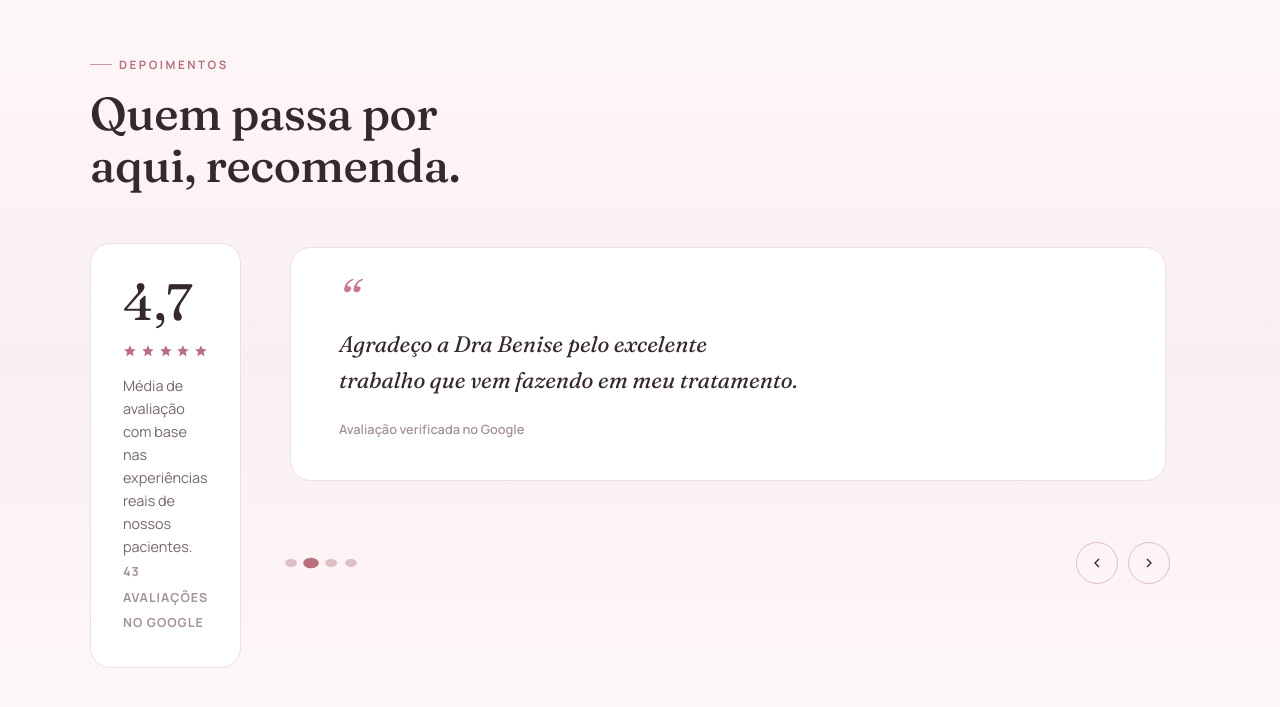
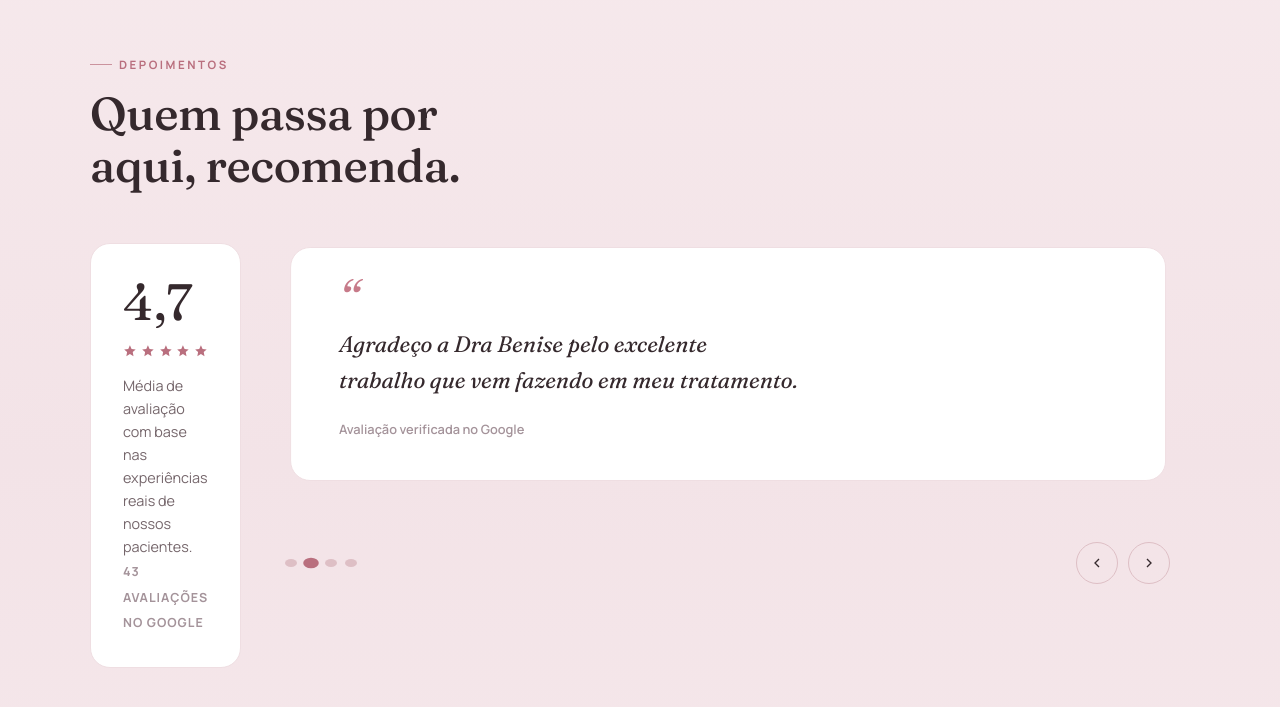
Before and after one commit to rang3lz/benise-odontologia, a plain HTML site: page index.html in a window 1280 px wide. Shown: the part 3541-4248 px from the top of the page. Drawn offline with Linux system fonts and the light colour scheme.

Commit message:
Fundo com degrade continuo em toda a pagina

```diff
--- a/index.html
+++ b/index.html
@@ -70,7 +70,16 @@
   html{scroll-behavior:smooth;}
   @media (prefers-reduced-motion: reduce){ html{scroll-behavior:auto;} }
   body{
-    background:var(--bg);
+    background:linear-gradient(180deg,
+      var(--bg) 0%,
+      var(--bg-alt) 12%,
+      var(--bg) 24%,
+      var(--bg-alt) 38%,
+      var(--bg-nude) 52%,
+      var(--bg-alt) 66%,
+      var(--bg) 78%,
+      var(--bg-nude) 90%,
+      var(--bg-alt) 100%);
     color:var(--ink);
     font-family:var(--font-sans);
     font-size:16px;
@@ -107,8 +116,8 @@
   section{position:relative;}
   .section-pad{padding-block:clamp(64px,10vw,128px);}
   .section-pad-sm{padding-block:clamp(40px,6vw,72px);}
-  .bg-alt{background:linear-gradient(180deg, var(--bg) 0%, var(--bg-alt) 50%, var(--bg) 100%);}
-  .bg-nude{background:linear-gradient(180deg, var(--bg-alt) 0%, var(--bg-nude) 50%, var(--bg-alt) 100%);}
+  .bg-alt{background:transparent;}
+  .bg-nude{background:transparent;}
 
   .btn{
     display:inline-flex;align-items:center;justify-content:center;gap:.6em;
@@ -337,7 +346,7 @@
   .cta-final .eyebrow{justify-content:center;}
 
   /* ---------- Footer ---------- */
-  .site-footer{background:linear-gradient(180deg, var(--bg) 0%, var(--bg-alt) 100%);border-top:1px solid var(--line);}
+  .site-footer{background:transparent;border-top:1px solid var(--line);}
   .footer-grid{display:grid;gap:40px;padding-block:56px 32px;}
   @media (min-width:760px){.footer-grid{grid-template-columns:1.3fr 1fr 1fr;}}
   .footer-brand .brand{margin-bottom:14px;}
```
